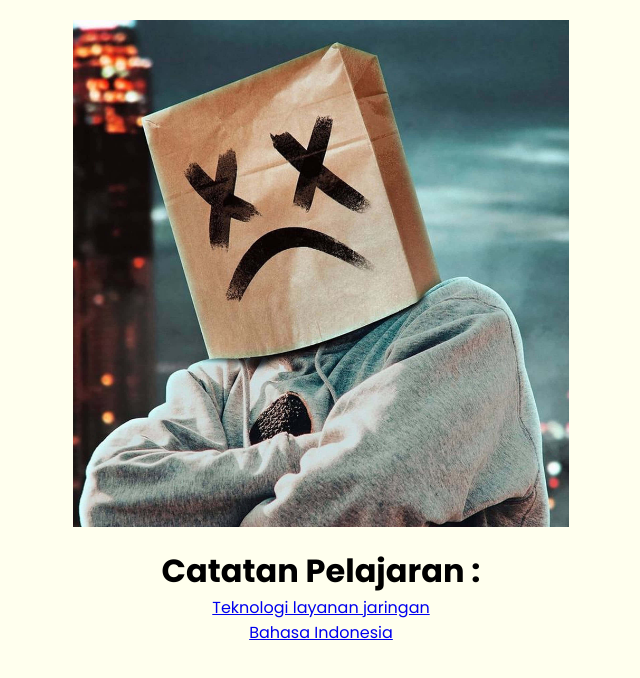
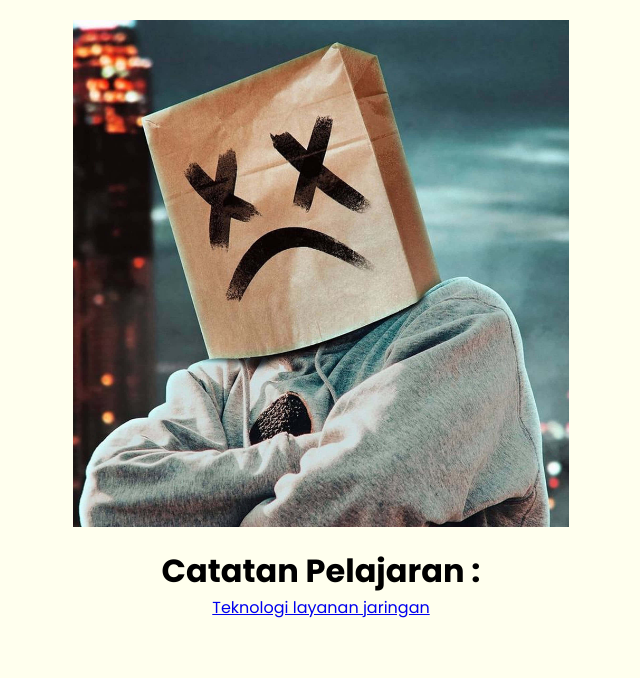
Before and after one commit to dingco-uni/bupel, a plain HTML site: page index.html in a window 1280 px wide. Shown: the whole page, without its empty margins (319-959 px from the left). Drawn offline with Linux system fonts and the light colour scheme.

Commit message:
menghapus 1 list di catatan pelajaran

```diff
--- a/index.html
+++ b/index.html
@@ -34,7 +34,6 @@
         <h1 class="navigation-title">Catatan Pelajaran :</h1>
         <ul class="navigation-list">
             <li class="navigation-list"><a href="tlj.html">Teknologi layanan jaringan</a></li>
-            <li class="navigation-list"><a href="tlj.html">Bahasa Indonesia</a></li>
         </ul>
     </div>
 </div>
```
